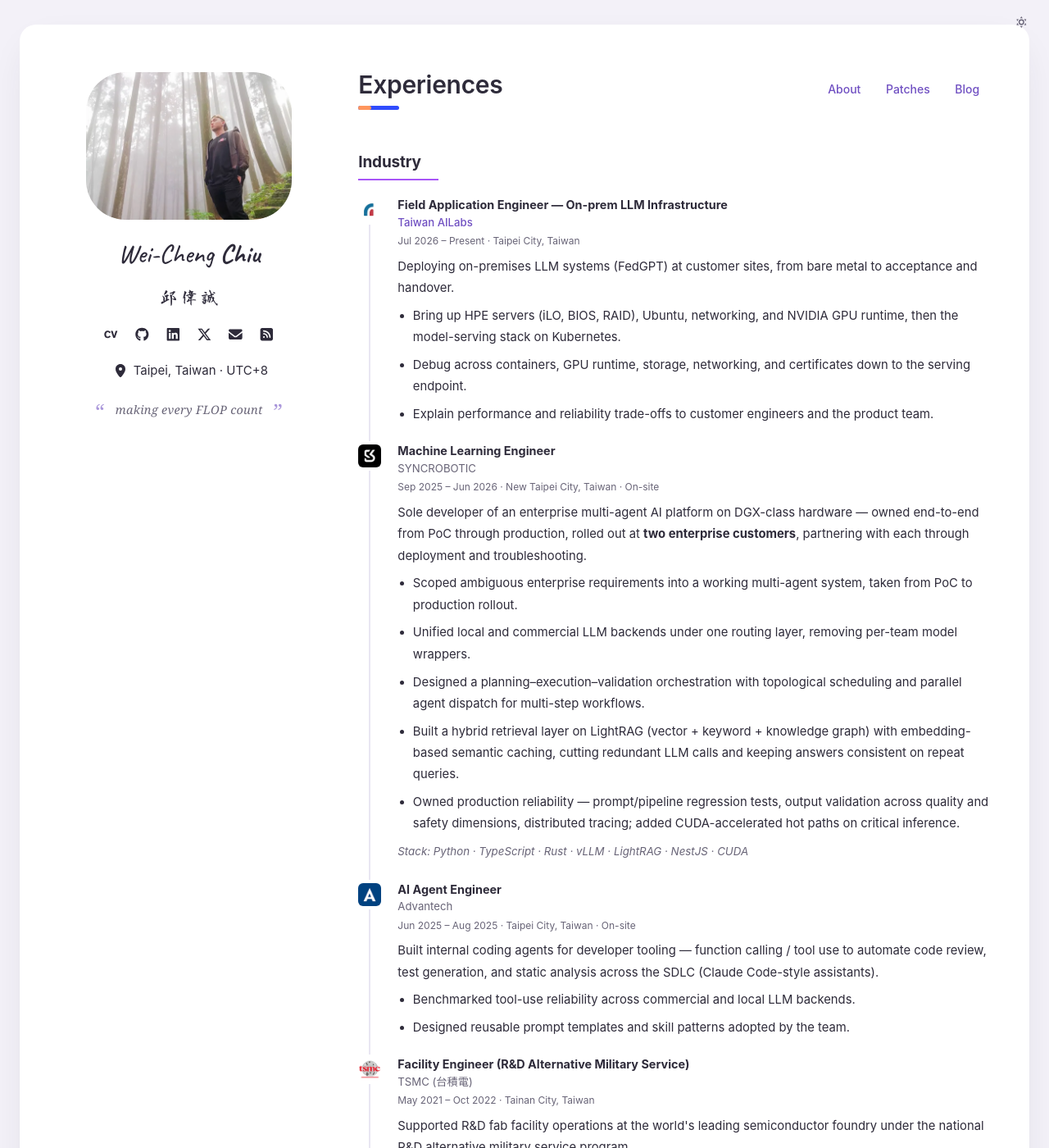
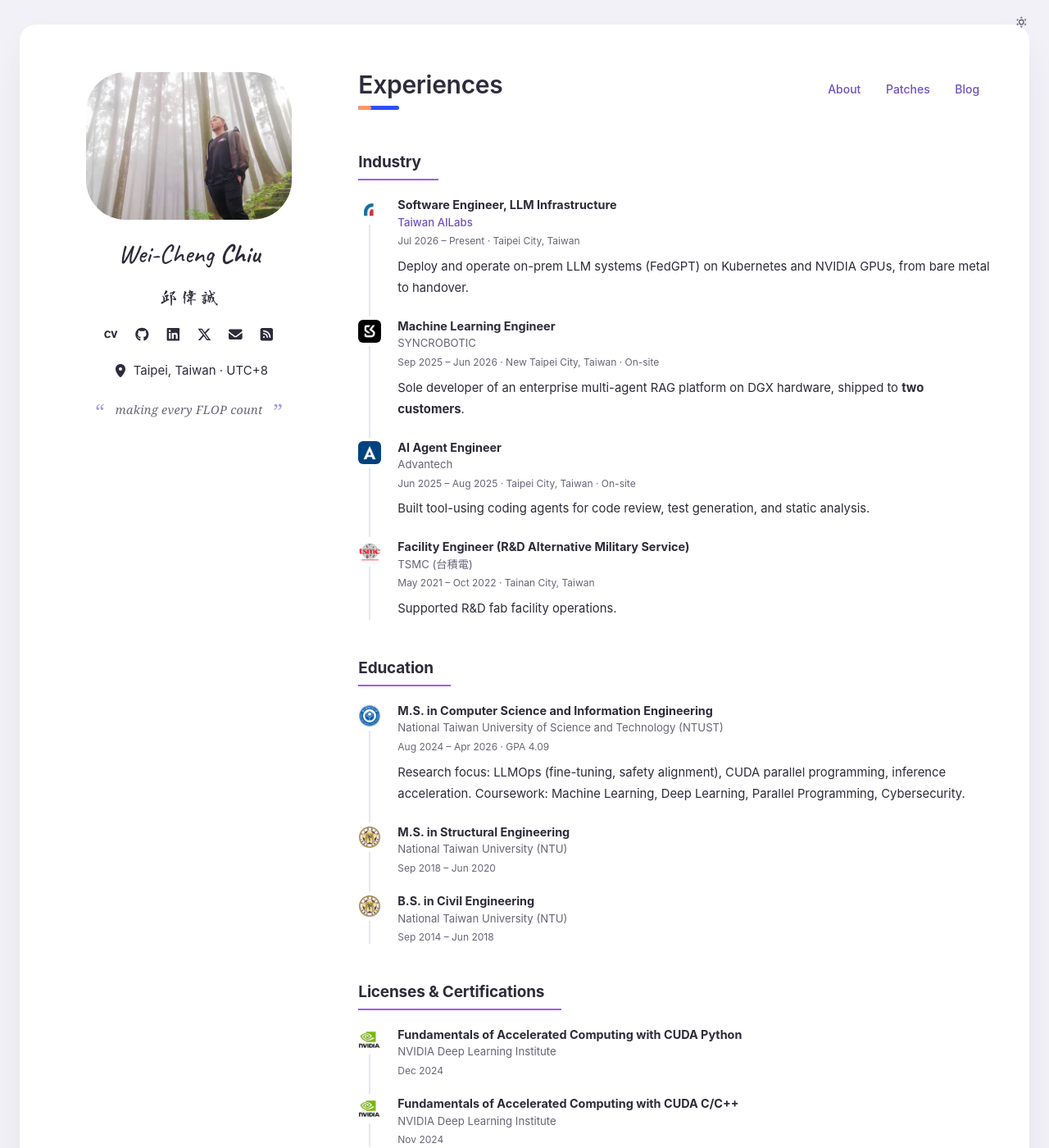
Before and after one commit to waynehacking8/waynehacking8.github.io, an MkDocs documentation site: the page built from docs/experiences.md, in a window 1280 px wide and 1400 px high. Shown: the whole window at 82% size. Built offline with MkDocs 1.6.1 and Material for MkDocs 9.7.7, drawn with Linux system fonts in a browser that asks for light colours; some of the changed text lies outside the part shown.

Commit message:
Retitle AILabs role to Software Engineer, LLM Infrastructure; condense CV and experiences
Co-Authored-By: Claude Opus 5.5 <noreply@anthropic.com>

```diff
--- a/docs/experiences.md
+++ b/docs/experiences.md
@@ -7,16 +7,11 @@
 <div class="pb-tl-item" markdown>
 <div class="pb-tl-icon"><img src="/assets/logos/tail.png" alt="" width="64" height="64" /></div>
 <div class="pb-tl-body" markdown>
-<p class="pb-tl-title">Field Application Engineer — On-prem LLM Infrastructure</p>
+<p class="pb-tl-title">Software Engineer, LLM Infrastructure</p>
 <p class="pb-tl-org"><a href="https://ailabs.tw/">Taiwan AILabs</a></p>
 <p class="pb-tl-date">Jul 2026 – Present · Taipei City, Taiwan</p>
 
-Deploying on-premises LLM systems (FedGPT) at customer sites, from bare metal to
-acceptance and handover.
-
-- Bring up HPE servers (iLO, BIOS, RAID), Ubuntu, networking, and NVIDIA GPU runtime, then the model-serving stack on Kubernetes.
-- Debug across containers, GPU runtime, storage, networking, and certificates down to the serving endpoint.
-- Explain performance and reliability trade-offs to customer engineers and the product team.
+Deploy and operate on-prem LLM systems (FedGPT) on Kubernetes and NVIDIA GPUs, from bare metal to handover.
 </div>
 </div>
 
@@ -27,17 +22,7 @@ acceptance and handover.
 <p class="pb-tl-org">SYNCROBOTIC</p>
 <p class="pb-tl-date">Sep 2025 – Jun 2026 · New Taipei City, Taiwan · On-site</p>
 
-Sole developer of an enterprise multi-agent AI platform on DGX-class hardware — owned
-end-to-end from PoC through production, rolled out at **two enterprise customers**,
-partnering with each through deployment and troubleshooting.
-
-- Scoped ambiguous enterprise requirements into a working multi-agent system, taken from PoC to production rollout.
-- Unified local and commercial LLM backends under one routing layer, removing per-team model wrappers.
-- Designed a planning–execution–validation orchestration with topological scheduling and parallel agent dispatch for multi-step workflows.
-- Built a hybrid retrieval layer on LightRAG (vector + keyword + knowledge graph) with embedding-based semantic caching, cutting redundant LLM calls and keeping answers consistent on repeat queries.
-- Owned production reliability — prompt/pipeline regression tests, output validation across quality and safety dimensions, distributed tracing; added CUDA-accelerated hot paths on critical inference.
-
-*Stack: Python · TypeScript · Rust · vLLM · LightRAG · NestJS · CUDA*
+Sole developer of an enterprise multi-agent RAG platform on DGX hardware, shipped to **two customers**.
 </div>
 </div>
 
@@ -48,12 +33,7 @@ partnering with each through deployment and troubleshooting.
 <p class="pb-tl-org">Advantech</p>
 <p class="pb-tl-date">Jun 2025 – Aug 2025 · Taipei City, Taiwan · On-site</p>
 
-Built internal coding agents for developer tooling — function calling / tool use to
-automate code review, test generation, and static analysis across the SDLC
-(Claude Code-style assistants).
-
-- Benchmarked tool-use reliability across commercial and local LLM backends.
-- Designed reusable prompt templates and skill patterns adopted by the team.
+Built tool-using coding agents for code review, test generation, and static analysis.
 </div>
 </div>
 
@@ -64,8 +44,7 @@ automate code review, test generation, and static analysis across the SDLC
 <p class="pb-tl-org">TSMC (台積電)</p>
 <p class="pb-tl-date">May 2021 – Oct 2022 · Tainan City, Taiwan</p>
 
-Supported R&D fab facility operations at the world's leading semiconductor foundry
-under the national R&D alternative military service program.
+Supported R&D fab facility operations.
 </div>
 </div>
 
--- a/overrides/main.html
+++ b/overrides/main.html
@@ -79,7 +79,7 @@
         "@id": "https://wayne.is-a.dev/#person",
         "name": "Wei Cheng (Wayne) Chiu",
         "alternateName": ["Wayne Chiu", "邱偉誠"],
-        "jobTitle": "Field Application Engineer — On-prem LLM Infrastructure",
+        "jobTitle": "Software Engineer, LLM Infrastructure",
         "description": "LLM inference and GPU performance in Taipei: CUDA, vLLM, SGLang, FlashInfer, TensorRT-LLM, Kubernetes, on-prem GenAI deployment readiness, and upstream contributions.",
         "url": "https://wayne.is-a.dev/",
         "image": "https://wayne.is-a.dev/assets/profile.jpg",
@@ -91,7 +91,7 @@
         ],
         "hasOccupation": {
           "@type": "Occupation",
-          "name": "Field Application Engineer — On-prem LLM Infrastructure",
+          "name": "Software Engineer, LLM Infrastructure",
           "skills": "LLM inference, GPU performance, CUDA, vLLM, SGLang, FlashInfer, TensorRT-LLM, model serving, performance evaluation, Kubernetes, on-prem GenAI"
         },
         "knowsAbout": ["LLM Inference", "GPU Performance", "On-prem Generative AI", "Large Language Models", "Model Serving", "TensorRT-LLM", "vLLM", "SGLang", "FlashInfer", "Triton Inference Server", "CUDA", "PyTorch", "Kubernetes", "Federated Learning", "Differential Privacy"],
```
Also changed, not shown: docs/index.md (+2 -3 lines), 2 other files.
